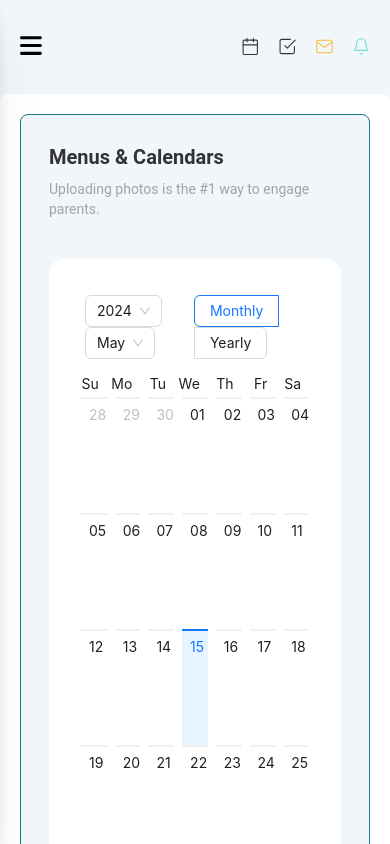
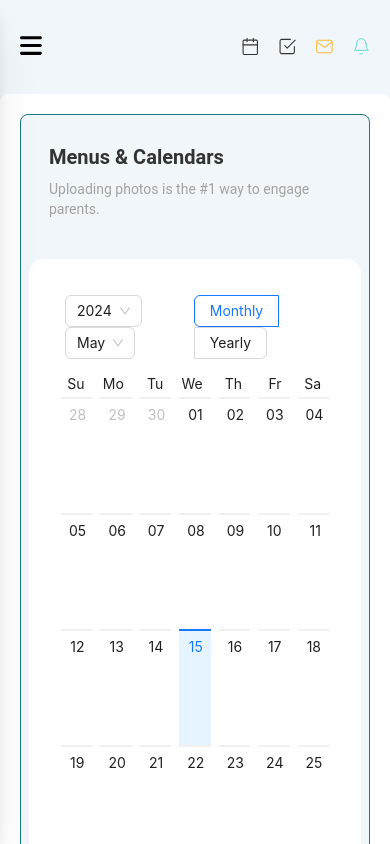
Before and after one commit to linear-digital/camiru-client-side, a React (Vite) app: page /dashboard/calendar in a window 390 px wide. Built offline with nearby package versions, Linux system fonts and the light colour scheme.

Commit message:
update 5 files

```diff
--- a/src/App.css
+++ b/src/App.css
@@ -43,7 +43,7 @@ body {
 
 ::-webkit-scrollbar {
     width: 3px;
-    height: 3px;
+    height: 6px;
     background-color: wheat;
 }
 
--- a/src/Components/Top_bar/Icons_panel.jsx
+++ b/src/Components/Top_bar/Icons_panel.jsx
@@ -18,9 +18,9 @@ const Icons_panel = () => {
                     <ReportHistory className={"lg:w-auto lg:h-auto w-[17px] h-[17px]"} />
                 </div>
             </div>
-            <button>
+            <Link to={'/dashboard/messages'}>
                 <Envelope className={"lg:w-auto lg:h-auto w-[17px] h-[17px]"} />
-            </button>
+            </Link>
             <Link to={'/dashboard/notifications'}>
                 <Notification className={"lg:w-auto lg:h-auto w-[17px] h-[17px]"} />
             </Link>
--- a/src/Pages/Dashboard/Calendar/Calendar.jsx
+++ b/src/Pages/Dashboard/Calendar/Calendar.jsx
@@ -6,13 +6,13 @@ import UpComingEvents from './UpComingEvents';
 const Calendar = () => {
     return (
         <DB_Page_Layout>
-            <div className='bg-[#F1F6FA] border border-[#187A82] rounded-lg p-7'>
-                <div>
+            <div className='bg-[#F1F6FA] border border-[#187A82] rounded-lg lg:p-7 p-2'>
+                <div className='p-5'>
                     <h1 className=" text-[#333] lg:text-2xl text-xl font-bold ">Menus & Calendars</h1>
                     <p className=" text-neutral-400 mt-2 font-normal text-sm">Uploading photos is the #1 way to engage parents.</p>
                 </div>
 
-                <section className='mt-10'>
+                <section className='lg:mt-10 mt-5'>
                     <EventCalendar />
                 </section>
 
--- a/src/Pages/Dashboard/Calendar/Table.jsx
+++ b/src/Pages/Dashboard/Calendar/Table.jsx
@@ -168,15 +168,6 @@ export default function Table() {
                                             </button>
                                         </td>
                                         <td className={classes}>
-                                            <Typography
-                                                variant="small"
-                                                color="blue-gray"
-                                                className="font-normal"
-                                            >
-                                                {date}
-                                            </Typography>
-                                        </td>
-                                        <td className={classes}>
                                             <div className="flex items-center gap-2">
                                                 <Dot className={`w-2 h-2 bg-amber-300`} />
                                                 <div className="text-slate-400 text-xs font-bold ">Infants</div>
--- a/src/Pages/Dashboard/Calendar/UpComingEvents.jsx
+++ b/src/Pages/Dashboard/Calendar/UpComingEvents.jsx
@@ -5,8 +5,8 @@ const UpComingEvents = () => {
     return (
         <section className='bg-[#FFFFFF] border px-5 py-8 mt-10 rounded-lg'>
             <div className="flex justify-between">
-                <h3 className=" text-slate-900 text-xl font-bold ">Checkout upcoming Events</h3>
-                <button className="text-right text-amber-500 text-base font-bold ">Filter Class Events</button>
+                <h3 className=" text-slate-900 lg:text-xl text-base font-bold ">Checkout upcoming Events</h3>
+                <button className="text-right text-amber-500 lg:text-base text-sm font-bold ">Filter Class Events</button>
             </div>
             <Table />
         </section>
```
